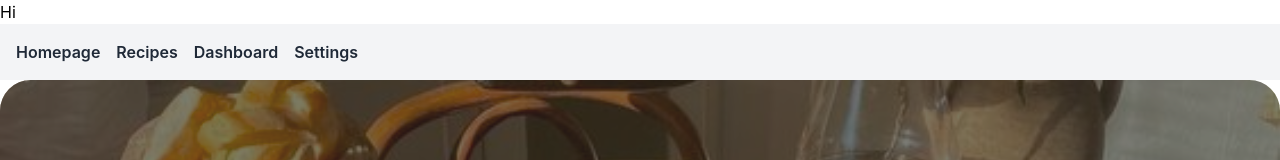
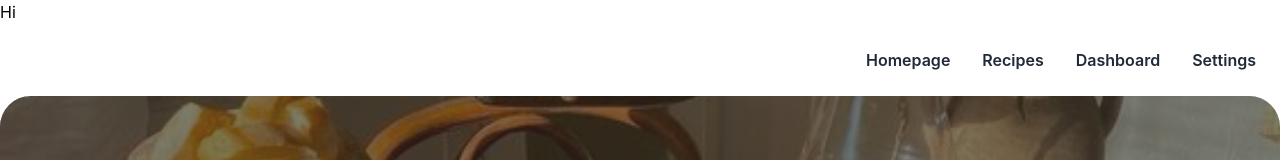
Before and after one commit to AishwaryaSudarshan/BudgetBod, a React (Create React App) app in the folder client/: page / in a window 1280 px wide. Shown: the top 160 px of the page. Built offline with nearby package versions, Linux system fonts and the light colour scheme.

Commit message:
create navbar

```diff
--- a/client/src/components/Navbar.js
+++ b/client/src/components/Navbar.js
@@ -3,17 +3,15 @@ import '../App.css';
 
 const Navbar = () => {
   return (
-    <nav className="bg-gray-100 p-4">
+    <nav className="p-4">
       <div className="container mx-auto flex justify-between items-center">
-        <div className="flex items-center space-x-4">
-          {/* Assuming you have SVG icons or images for these */}
-          <a href="/" className="font-semibold text-gray-800 hover:text-gray-600 transition duration-300">Homepage</a>
-          <a href="/recipes" className="font-semibold text-gray-800 hover:text-gray-600 transition duration-300">Recipes</a>
-          <a href="/dashboard" className="font-semibold text-gray-800 hover:text-gray-600 transition duration-300">Dashboard</a>
-          <a href="/settings" className="font-semibold text-gray-800 hover:text-gray-600 transition duration-300">Settings</a>
+        <div className="flex items-center ml-auto space-x-4">
+          <a href="/home" className="p-2 font-semibold text-gray-800 hover:bg-[#BFDAB3] hover:rounded-lg transition duration-300">Homepage</a>
+          <a href="/recipes" className="p-2 font-semibold text-gray-800 hover:bg-[#BFDAB3] hover:rounded-lg transition duration-300">Recipes</a>
+          <a href="/dashboard" className="p-2 font-semibold text-gray-800 hover:bg-[#BFDAB3] hover:rounded-lg transition duration-300">Dashboard</a>
+          <a href="/settings" className="p-2 font-semibold text-gray-800 hover:bg-[#BFDAB3] hover:rounded-lg transition duration-300">Settings</a>
         </div>
         {/* <div className="flex items-center space-x-4">
-
           <button className="bg-green-500 text-white px-4 py-2 rounded shadow hover:bg-green-400 transition duration-300">Logout</button>
         </div> */}
       </div>
```
